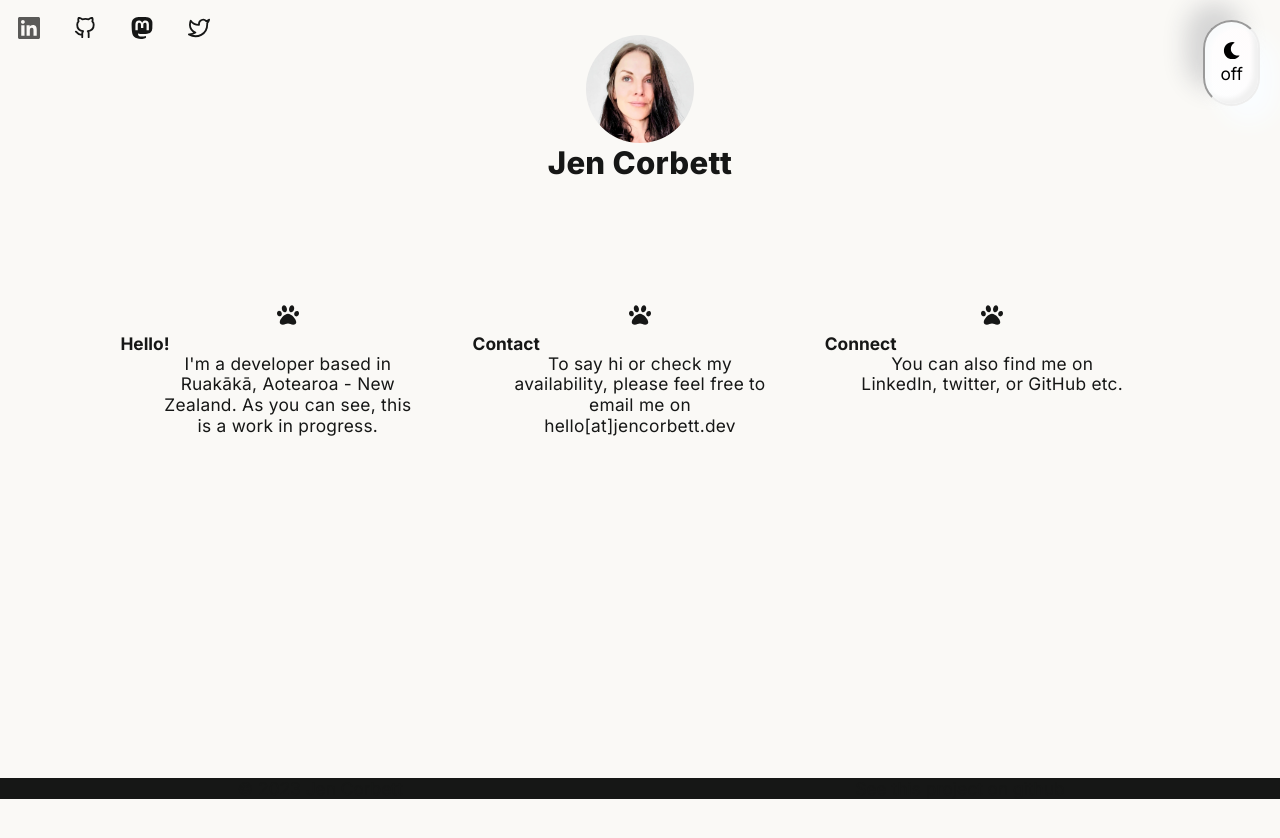
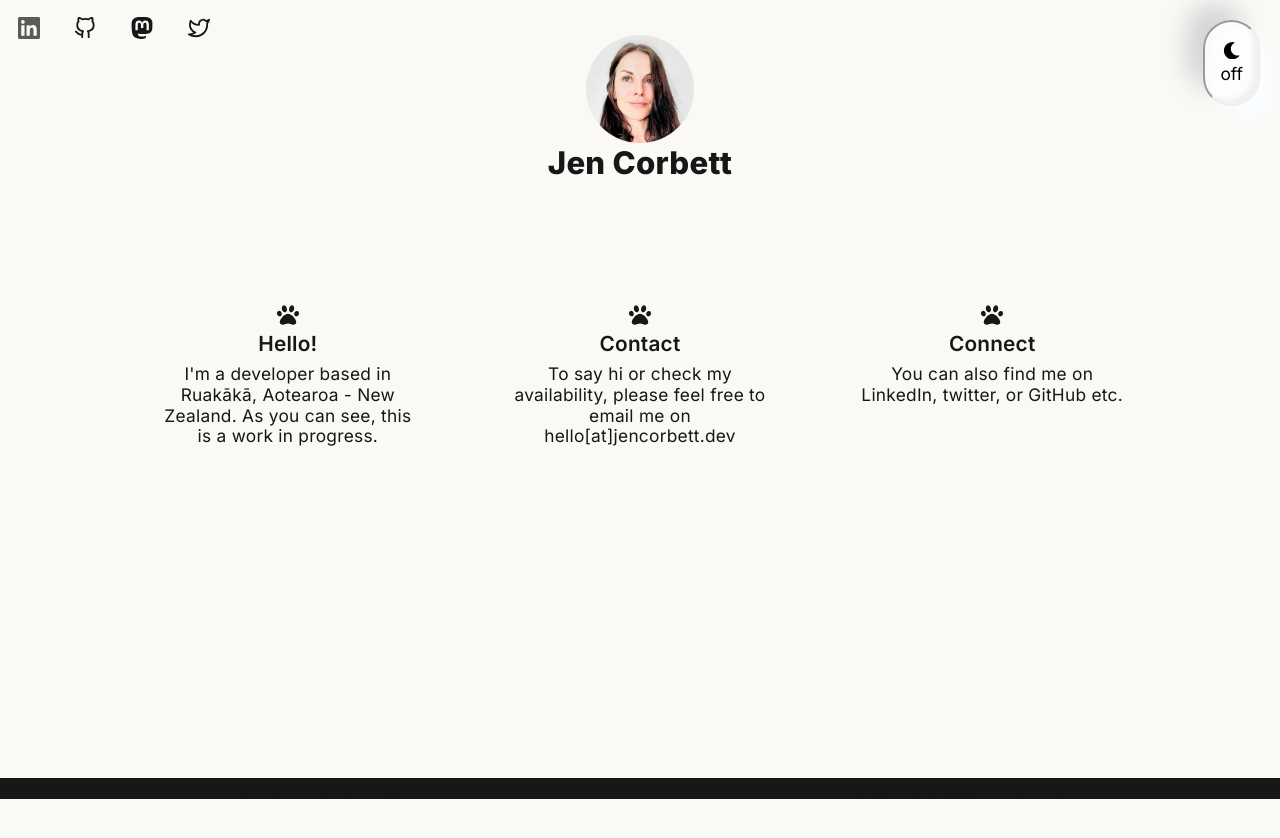
Before and after one commit to ajenstory/jencorbett.dev, a Next.js app in the folder app/: page / in a window 1280 px wide. Shown: the top 838 px of the page. Before the commit the page ends 800 px from the top, so only its background shows below. Built offline with nearby package versions, Linux system fonts and the light colour scheme.

Commit message:
Update css to match

```diff
--- a/app/styles/Home.module.css
+++ b/app/styles/Home.module.css
@@ -6,7 +6,6 @@
   padding: 0rem 6rem;
   margin: 0 auto;
   height: auto;
-
   word-wrap: pre-wrap;
   text-align: center;
   min-width: 20rem;
--- a/app/styles/globals.css
+++ b/app/styles/globals.css
@@ -40,6 +40,7 @@ html,
 body {
   white-space: inherit;
   max-width: 100vw;
+  min-height: 100vh;
   font-size: calc(1rem + 0.165vmin);
 }
 /*
--- a/app/styles/index.module.css
+++ b/app/styles/index.module.css
@@ -6,6 +6,16 @@
   justify-content: center;
   align-items: center;
   position: relative;
+  min-height: 100vh;
+}
+
+.subtitle h2 {
+  text-align: center;
+  font-size: 1.2rem;
+  line-height: 1.1;
+  font-weight: 600;
+  letter-spacing: 0.012rem;
+  padding-bottom: 0.5rem;
 }
 
 .grid {
--- a/app/styles/utils.module.css
+++ b/app/styles/utils.module.css
@@ -66,6 +66,10 @@
   text-align: left;
 }
 
+.center {
+  text-align: left;
+}
+
 .header {
   margin-top: 6rem;
   padding: 1rem;
```
